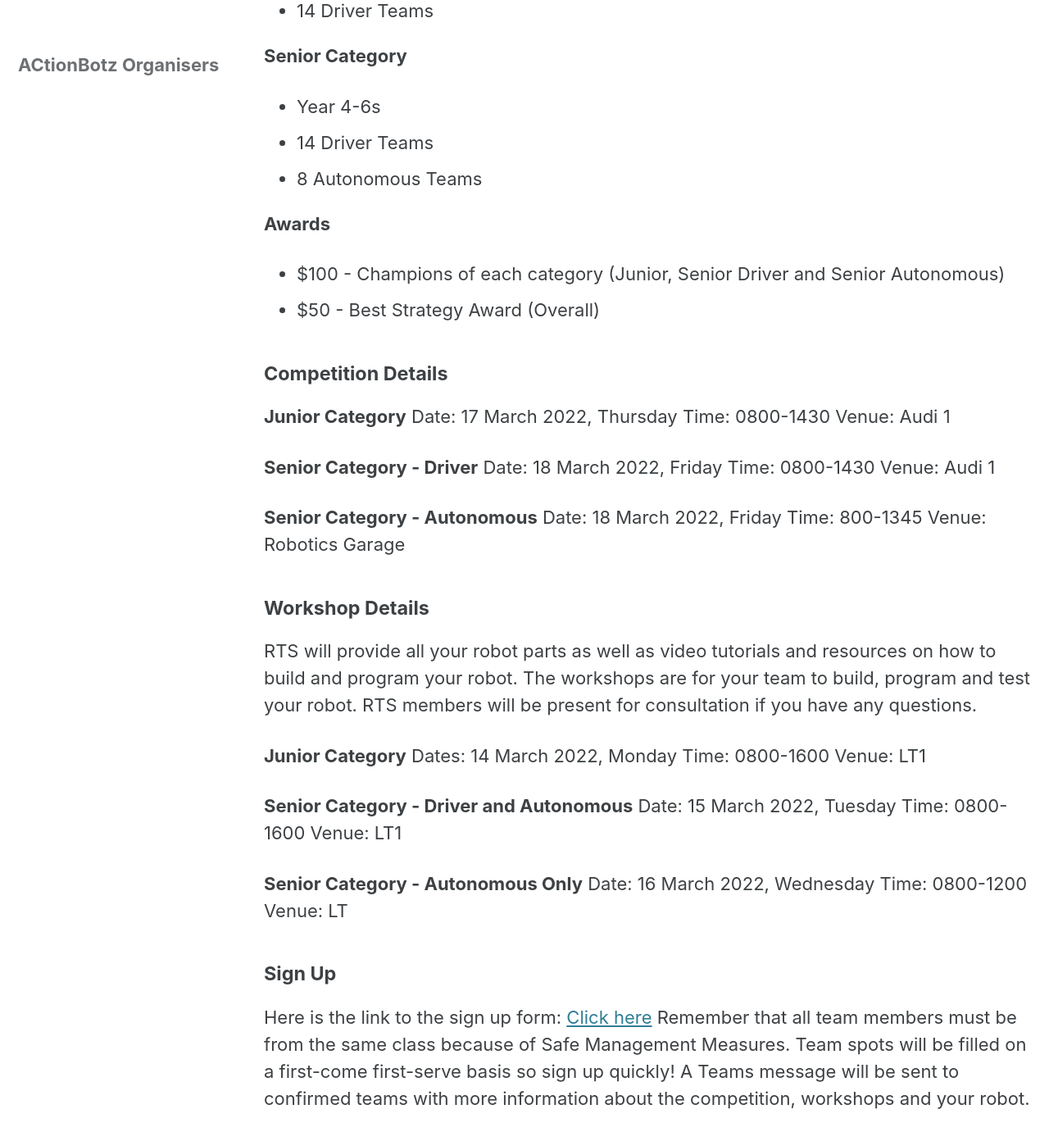
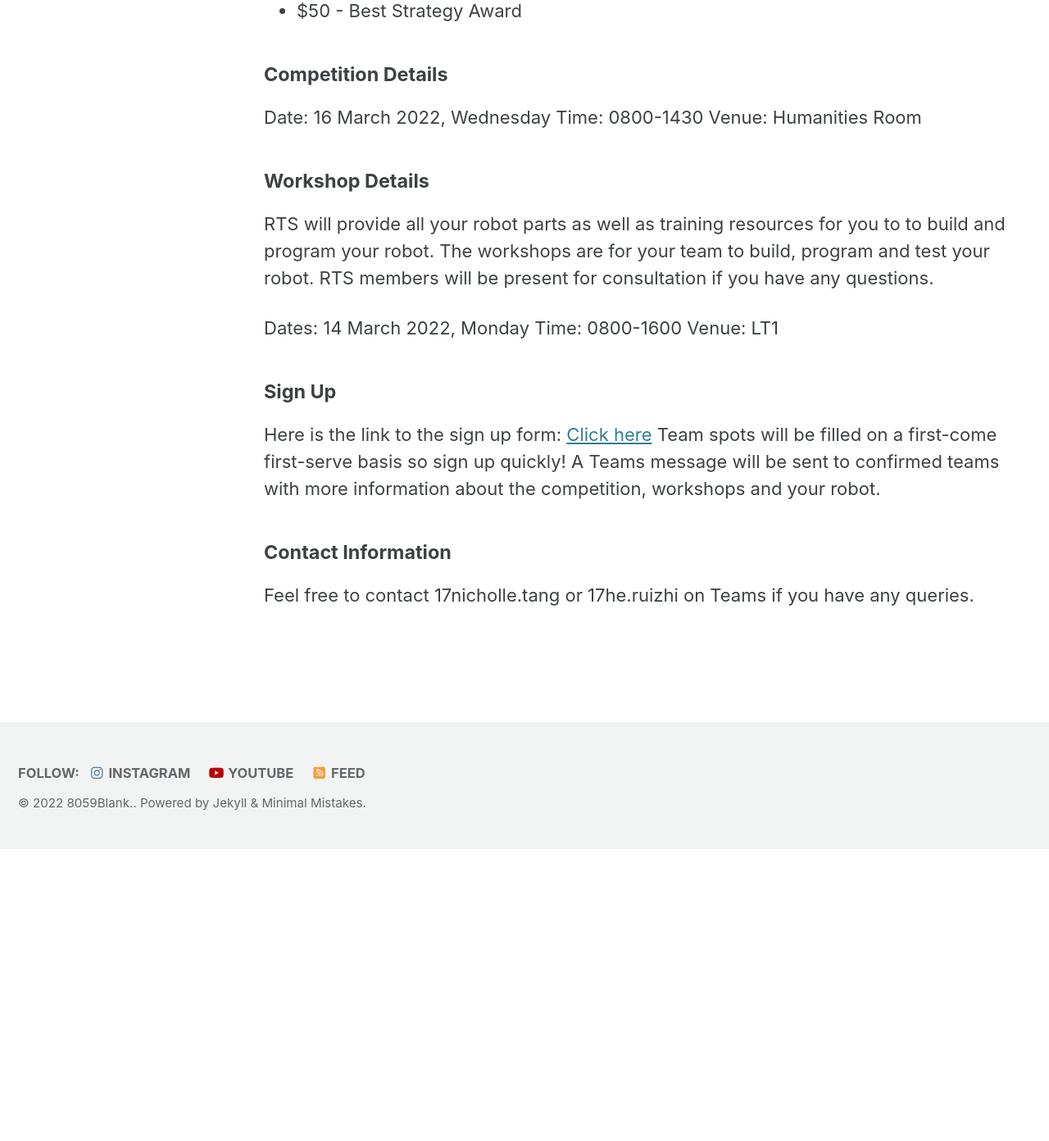
Before and after one commit to 8059blank/8059blank.github.io, a Jekyll site: the page built from _posts/actionbots/2019-09-16-ACtionBots Information.md, in a window 1280 px wide and 1400 px high, scrolled down 678 px. Shown: the top 1392 px of the window at 82% size. Built offline with Jekyll 4.4.1, drawn with Linux system fonts in a browser that asks for light colours; cached includes are drawn as plain includes; nearby versions of some CDN libraries; after the commit the page ends 1714 px from its top, so only the background shows below that; some of the changed text lies outside the part shown.

Commit message:
Update 2019-09-16-ACtionBots Information.md

```diff
--- a/_posts/actionbots/2019-09-16-ACtionBots Information.md
+++ b/_posts/actionbots/2019-09-16-ACtionBots Information.md
@@ -10,61 +10,27 @@
 #### Programme Details
 ACtionBots is a fast-paced competition where you can form a team of 2-3 students from the same class to build your own combat bot to battle in an arena. During the event, you will be able to discover and apply new STEM knowledge. Robotics Technology Society (RTS) members wil conduct workshops where your team can learn about the bascis of Arduino in order to construct and program a simple remote-controlled robot. Then, you will face off against other teams to fight for the championship and prize money in a 1v1 tournament.
 
-ACtionBots has 2 categories:
-
-**Junior Category**
-* Year 1-3s
-* 14 Driver Teams
-
-
-**Senior Category**
-* Year 4-6s
-* 14 Driver Teams
-* 8 Autonomous Teams
+ACtionBots will have 1 combined category for Year 1-6s.
 
 **Awards**
-* $100 - Champions of each category (Junior, Senior Driver and Senior Autonomous)
-* $50  - Best Strategy Award (Overall)
+* $100 - Champion
+* $50  - Best Strategy Award
 
 #### Competition Details
-**Junior Category**
-Date: 17 March 2022, Thursday
+Date: 16 March 2022, Wednesday
 Time: 0800-1430
-Venue: Audi 1
-
-**Senior Category - Driver**
-Date: 18 March 2022, Friday
-Time: 0800-1430
-Venue: Audi 1
-
-**Senior Category - Autonomous**
-Date: 18 March 2022, Friday
-Time: 800-1345
-Venue: Robotics Garage
-
+Venue: Humanities Room
 
 #### Workshop Details
-RTS will provide all your robot parts as well as video tutorials and resources on how to build and program your robot.
+RTS will provide all your robot parts as well as training resources for you to to build and program your robot.
 The workshops are for your team to build, program and test your robot. RTS members will be present for consultation if you have any questions.
 
-**Junior Category**
 Dates: 14 March 2022, Monday
 Time: 0800-1600
 Venue: LT1
 
-**Senior Category - Driver and Autonomous**
-Date: 15 March 2022, Tuesday
-Time: 0800-1600
-Venue: LT1
-
-**Senior Category - Autonomous Only**
-Date: 16 March 2022, Wednesday
-Time: 0800-1200
-Venue: LT
-
 #### Sign Up
 Here is the link to the sign up form: [Click here](https://forms.office.com/r/rk2qXWjxPN)
-Remember that all team members must be from the same class because of Safe Management Measures.
 Team spots will be filled on a first-come first-serve basis so sign up quickly!
 A Teams message will be sent to confirmed teams with more information about the competition, workshops and your robot.
 
```
